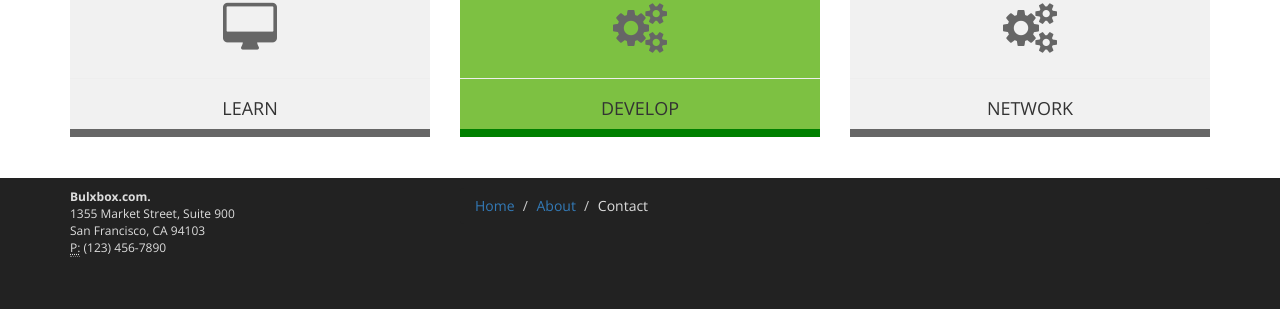
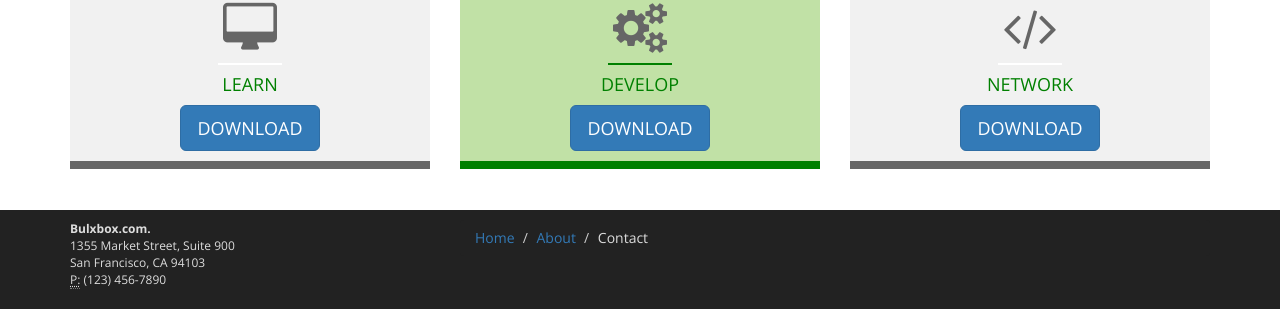
Before and after one commit to Nnaji/bulxbox, a website: page index.html in a window 1280 px wide. Shown: the part 517-826 px from the top of the page. Before the commit the page ends 800 px from the top, so only its background shows below. Drawn offline with nearby package versions, Linux system fonts and the light colour scheme; files that its build step writes are made by us from their sources.

Commit message:
features item added

```diff
--- a/index.html
+++ b/index.html
@@ -76,31 +76,31 @@
                     <div class="col-md-4">
                         <div class="item learn">
                         <i class="fa fa-desktop fa-3x marketing" aria-hidden="true"></i>
-                        <hr>
+
                         <h4>LEARN</h4>
                         <p>
-
+                                <a class="btn btn-primary btn-lg" href="#" role="button">DOWNLOAD</a>
                         </p>
                     </div>
                     </div>
                     <div class="col-md-4">
                             <div class="item develop">
                             <i class="fa fa-cogs fa-3x marketing" aria-hidden="true"></i>
-                            <hr>
+
                             <h4>DEVELOP</h4>
                         <p>
-
+                                <a class="btn btn-primary btn-lg" href="#" role="button">DOWNLOAD</a>
                         </p>
                             </div>
                     </div>
                     <div class="col-md-4">
                             <div class="item network">
-                            <i class="fa fa-cogs fa-3x marketing" aria-hidden="true"></i>
-                            <hr>
+                            <i class="fa fa-code fa-3x marketing" aria-hidden="true"></i>
+
                             <h4>NETWORK</h4>
 
                         <p>
-
+                                <a class="btn btn-primary btn-lg" href="#" role="button">DOWNLOAD</a>
                         </p>
 
                     </div>
--- a/src/styles/main.less
+++ b/src/styles/main.less
@@ -117,13 +117,25 @@ body {
     font-size: 1.2em;
     border-bottom: 8px solid #666;
     padding-top: 5px;
+    i {
+      border-bottom: 2px solid white;
+      padding-bottom: 10px;
+    }
+    h4{
+      color: green;
+    }
+
   }
   .learn {
 
   }
   .develop {
-    background-color: #7DC142; //#ecf6ff;
+    background-color:#C1E1A6; //#ecf6ff;
     border-color: green;
+    i {
+      border-bottom: 2px solid green;
+
+    }
   }
   .network {
 
```
